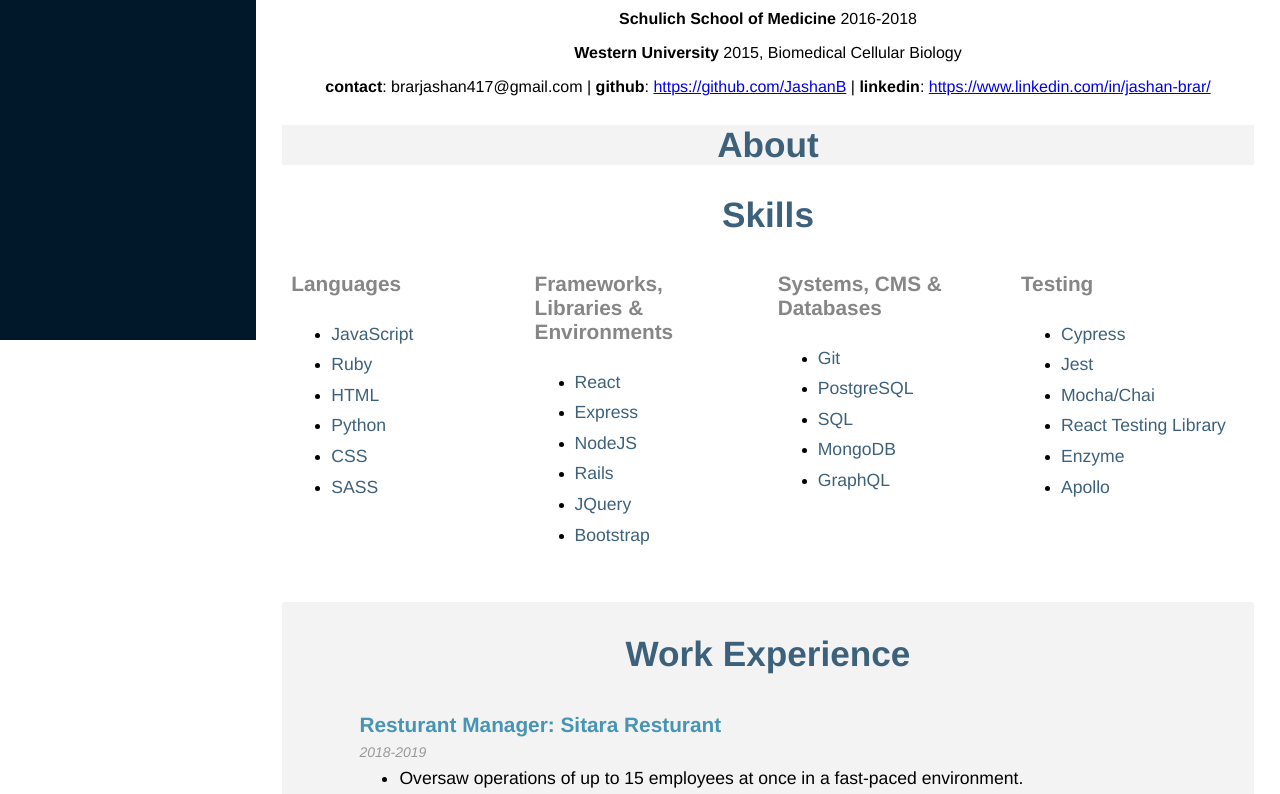
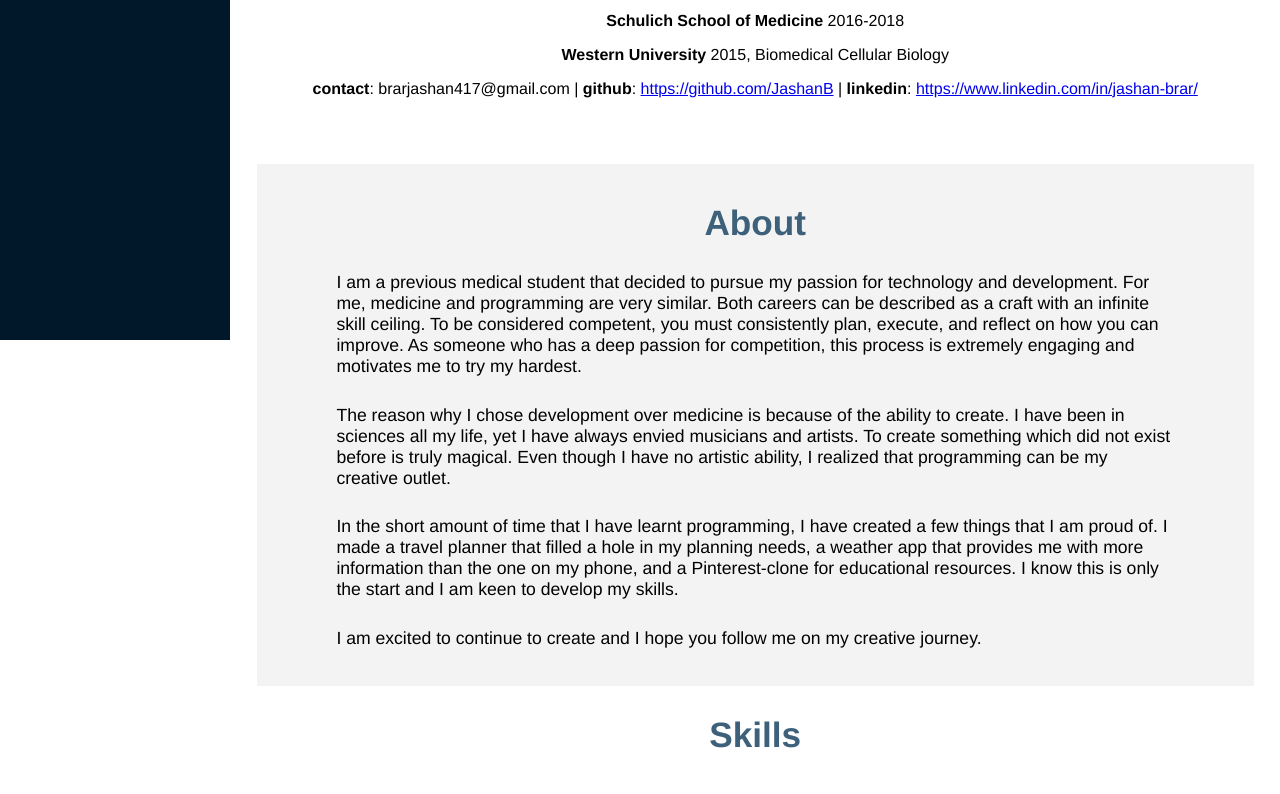
Before and after one commit to JashanB/my-portfolio, a React (Create React App) app: page / in a window 1280 px wide. Shown: the part 460-1254 px from the top of the page. Built offline with nearby package versions, Linux system fonts and the light colour scheme.

Commit message:
cs changes, about

```diff
--- a/src/components/app/App.css
+++ b/src/components/app/App.css
@@ -1,4 +1,4 @@
-@media only screen and (min-width: 920px){
+@media only screen and (min-width: 1011px){
   .App {
     display: flex;
     flex-direction: row;
@@ -8,7 +8,7 @@
 .nav {
   position: fixed;
   left: 0;
-  width: 20%;
+  width: 18%;
   background-color: #01182b;
   height: 100vh;
   display: block;
@@ -57,13 +57,13 @@
   /* display: block; */
   /* position: relative; */
   text-align: center;
-  margin-left: 20%;
+  margin-left: 18%;
   padding-top: 2.5%;
   font-family: Helvetica;
 }
 }
 
-@media only screen and (max-width: 919px){
+@media only screen and (max-width: 1010px){
 .App {
   display: flex;
   flex-direction: column;
--- a/src/components/profile/Profile.css
+++ b/src/components/profile/Profile.css
@@ -44,6 +44,19 @@
 
 .about {
   background-color: #F3F3F3;
+  padding-top: 1%;
+  margin-top: 5%;
+  display: inline-block;
+  padding-bottom: 1%;
+}
+
+.about p {
+  text-align: left;
+  padding-left: 8%;
+  padding-right: 8%;
+  font-size: 110%;
+  padding-bottom: 1%;
+
 }
 
 .skill-item h4 {
--- a/src/components/profile/Profile.js
+++ b/src/components/profile/Profile.js
@@ -14,7 +14,18 @@ export default function Profile(props) {
       <p className="info-p"><b>contact</b>: brarjashan417@gmail.com | <b>github</b>: <a href="https://github.com/JashanB">https://github.com/JashanB</a> | <b>linkedin</b>: <a href="https://www.linkedin.com/in/jashan-brar/">https://www.linkedin.com/in/jashan-brar/</a></p>
       <div className="about">
         <h2>About</h2>
-        <p></p>
+        <p>I am a previous medical student that decided to pursue my passion for technology and development.
+          For me, medicine and programming are very similar. Both careers can be described as a craft with an infinite skill ceiling.
+          To be considered competent, you must consistently plan, execute, and reflect on how you can improve.
+          As someone who has a deep passion for competition, this process is extremely engaging and motivates me to try my hardest.</p>
+        <p>The reason why I chose development over medicine is because of the ability to create.
+          I have been in sciences all my life, yet I have always envied musicians and artists.
+          To create something which did not exist before is truly magical.
+            Even though I have no artistic ability, I realized that programming can be my creative outlet.</p>
+        <p>In the short amount of time that I have learnt programming, I have created a few things that I am proud of.
+          I made a travel planner that filled a hole in my planning needs, a weather app that provides me with more information than the one on my phone,
+           and a Pinterest-clone for educational resources. I know this is only the start and I am keen to develop my skills.</p>
+           <p>I am excited to continue to create and I hope you follow me on my creative journey. </p>
       </div>
       <h2>Skills</h2>
       <div className="skills-flex">
--- a/src/components/project/Project.js
+++ b/src/components/project/Project.js
@@ -32,7 +32,7 @@ export default function Project(props) {
               <span><b>Execution</b></span>
               <p>For our Lighthouse Labs final project I worked on this travel planner with two other members. The MVP of this project was an interactive world map and an interactive calendar.
                 I built the map using a React wrapper around the Google JS Map and incorportaed key features such as markers and the search box.
-                Whenever a place is searched, that location is added to our database.</p>
+                Whenever a place is searched and saved, that location is added to our database.</p>
               <p>We used useEffects to pull from the database whenever a location is added.
               In hindsight, we should have pulled from the database only on page render and operated with a transient state for the current session.
               This would have allowed everything to still be saved into the database, but it would reduce re-renders for our app.
@@ -47,7 +47,7 @@ export default function Project(props) {
                 We started the project working on two seperate branches with myself taking care of the map and my other two teammates taking care of the calendar.
                The map component was the overall parent component and was the one that would communicate its state down to its children.</p>
               <p>Since this was our first large scale project, we started both branches with their own seperate state. When we brought the two branches together the states were disjointed and did not communicate appropriately.
-              I had to then refractor the states that were set in the calendar component into the map component in order for the branches to communicate appropriately.
+              I had to then refractor the states that were set in the calendar component up into the map component in order for the branches to communicate appropriately.
               This made the code heavier and less efficient than it would have been if it was all organized from the start.
               Although a headache to take care of, this was an amazing learning experience in terms of the benefit of appropriately planning out the project beforehand.
               </p>
@@ -118,8 +118,8 @@ export default function Project(props) {
                 Users can also search all resources by topic or by name. Additionally, users can rate and comment on all resources!</p>
               <p>All of these functions required careful planning of the database structure as well as complex SQL queries to collect all of the data.
               My role was to create the database and manage these queries and it required a lot of probelm solving to make work.
-              It was a stressful process to fix all of the bugs but it was a very fun process.
-              I've never felt more like a hacker than I did finding and fixing one last bug 10 minutes before our presentation!
+              It was a stressful process to fix all of the bugs but it was also very fun.
+              I've never felt more like a coder than I did finding and fixing one last bug 10 minutes before our presentation!
               </p>
               <span><b>Problems</b></span>
               <p>The main issue with this project was the limited time we had to complete it. One of the things we wanted to incorporate was JQuery to make the app more responsive.
--- a/src/components/publications/Publications.js
+++ b/src/components/publications/Publications.js
@@ -13,7 +13,7 @@ export default function Publications(props) {
         <a href="https://www.archives-pmr.org/article/S0003-9993(16)30880-2/fulltext">https://www.archives-pmr.org/article/S0003-9993(16)30880-2/fulltext</a>
         <h4>Archives of Physical Medicine and Rehabilitation (2016)</h4>
         <p>Using Theta Burst Stimulation (TBS) to Improve Upper Limb Motor Function Following a Stroke: A Systematic Review.</p>
-        <a href="https://www.archives-pmr.org/article/S0003-9993(16)30880-2/fulltext">https://www.archives-pmr.org/article/S0003-9993(16)30880-2/fulltext</a>
+        <a href="https://www.archives-pmr.org/article/S0003-9993(16)30883-8/fulltext">https://www.archives-pmr.org/article/S0003-9993(16)30883-8/fulltext</a>
         <h4>Evidence-Based Review of Stroke Rehabilitation</h4>
         <p>Chapter 13: Perceptual Disorders. Evidence-Based Review of Stroke Rehabilitation.</p>
         <p> Chapter 21: The Rehabilitation of Younger Stroke Patients. Evidence-Based Review of Stroke Rehabilitation.</p>
```
